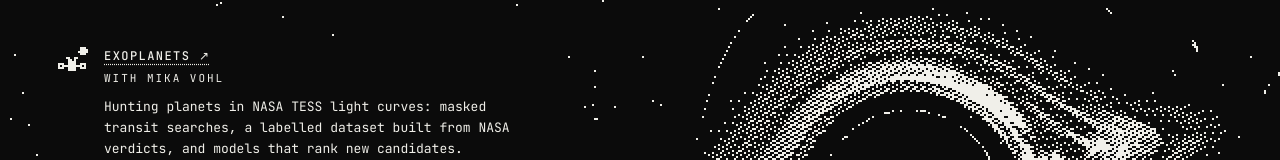
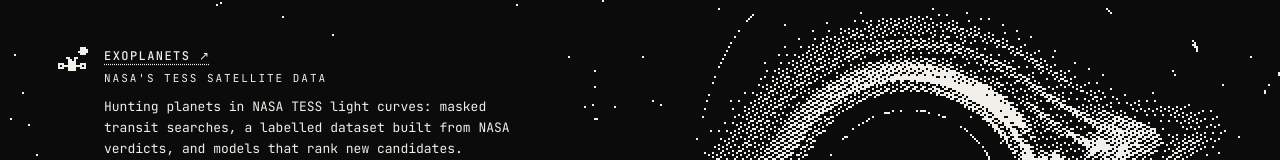
Before and after one commit to Abuudiii/portfolio_, a React (Vite) app: page / in a window 1280 px wide. Shown: the part 1000-1160 px from the top of the page. Built offline with nearby package versions, Linux system fonts and the light colour scheme.

Commit message:
Exoplanets: describe the data source instead of collaborator

```diff
--- a/src/data/projects.ts
+++ b/src/data/projects.ts
@@ -11,7 +11,7 @@ export type Project = {
 export const projects: Project[] = [
   {
     name: 'Exoplanets',
-    context: 'with Mika Vohl',
+    context: "NASA's TESS satellite data",
     href: 'https://github.com/MikaVohl/exoplanets',
     icon: 'telescope',
     summary:
```
